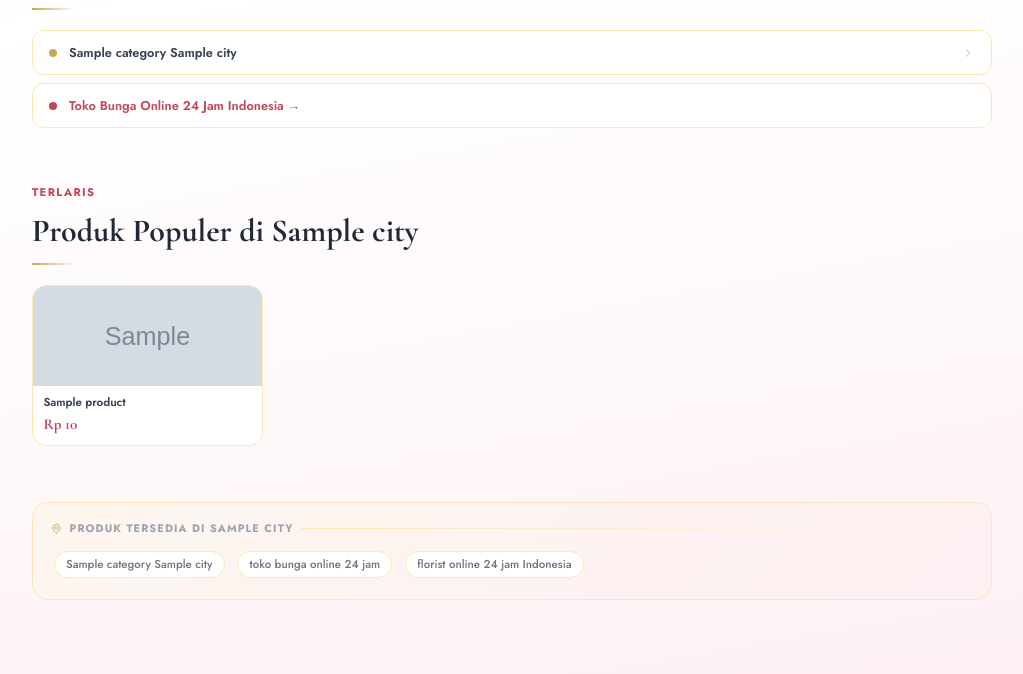
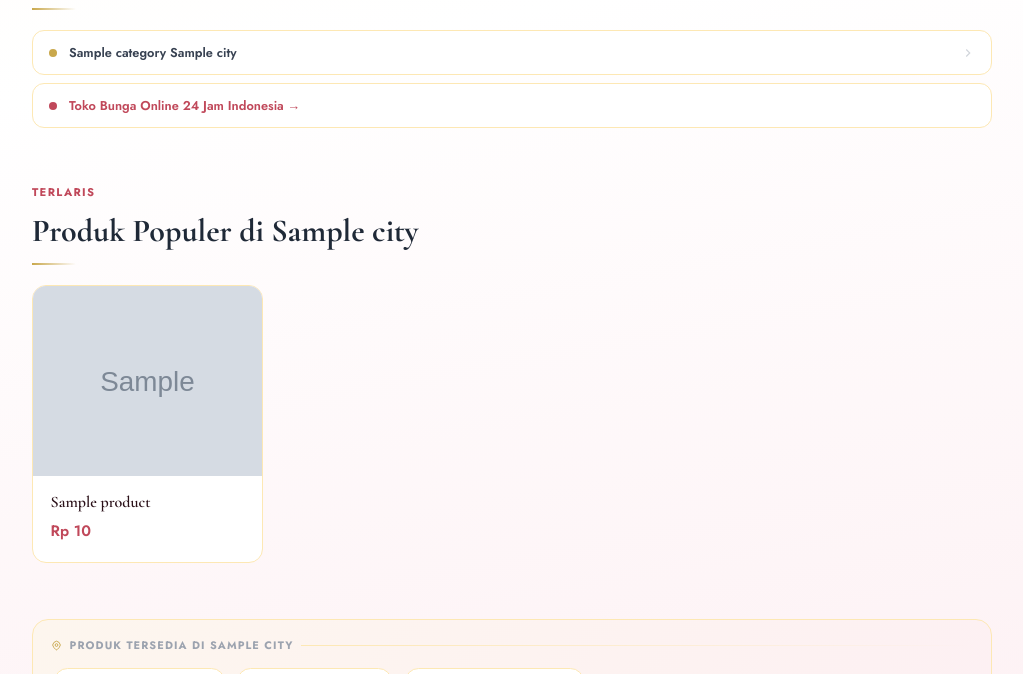
Before and after one commit to ahmad-imtiyaz/toko-bunga-chika-florist, a PHP site: a page that uses pages/city.php in a window 1280 px wide. Shown: the part 1727-2401 px from the top of the page, without its empty margins (128-1151 px from the left). Run offline with PHP 8.4, Linux system fonts and the light colour scheme; tables that the repository leaves empty or names only in its code hold one stand-in row (values such as "Sample post"); grey boxes marked "Sample" are stand-in pictures; some libraries are stand-ins or nearby versions.

Commit message:
update card produk di city dan juga area

```diff
--- a/pages/city.php
+++ b/pages/city.php
@@ -510,12 +510,12 @@ require_once __DIR__ . '/../includes/header.php';
   text-decoration:none; transition:all .25s; display:block;
 }
 .mini-prod-card:hover { transform:translateY(-3px); box-shadow:0 6px 18px rgba(192,72,90,.10); border-color:#fca5a5; }
-.mini-prod-img { height:100px; overflow:hidden; background:linear-gradient(135deg,#fdf0f3,#fdf6ee); }
+.mini-prod-img { height:190px; overflow:hidden; background:linear-gradient(135deg,#fdf0f3,#fdf6ee); }
 .mini-prod-img img { width:100%;height:100%;object-fit:cover;transition:transform .35s; }
 .mini-prod-card:hover .mini-prod-img img { transform:scale(1.07); }
-.mini-prod-body { padding:.55rem .65rem; }
-.mini-prod-name { font-family:'Jost',sans-serif;font-size:.72rem;font-weight:600;color:#374151;line-height:1.35;margin-bottom:.2rem;display:-webkit-box;-webkit-line-clamp:2;line-clamp:2;-webkit-box-orient:vertical;overflow:hidden; }
-.mini-prod-price { font-family:'Cormorant Garamond',serif;font-size:.95rem;font-weight:700;color:var(--rose); }
+.mini-prod-body { padding:1rem 1.1rem 1.2rem; }
+.mini-prod-name { font-family:'Cormorant Garamond',serif;font-size:1rem;font-weight:600;color:#2a1018;line-height:1.25;margin-bottom:.5rem;display:-webkit-box;-webkit-line-clamp:2;line-clamp:2;-webkit-box-orient:vertical;overflow:hidden; }
+.mini-prod-price { font-family:'Jost',sans-serif;font-size:.95rem;font-weight:600;color:var(--rose); }
 
 /* Nearby cities */
 .nearby-city-grid { display:grid; grid-template-columns:repeat(2,1fr); gap:.75rem; }
```
Also changed, not shown: pages/area.php (+9 -9 lines).
